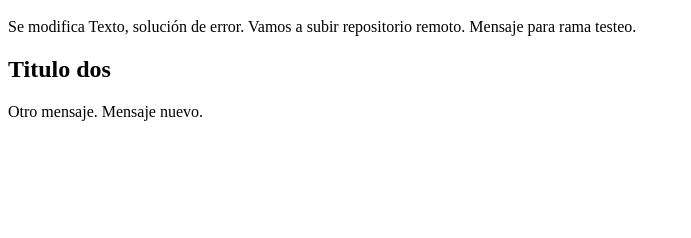
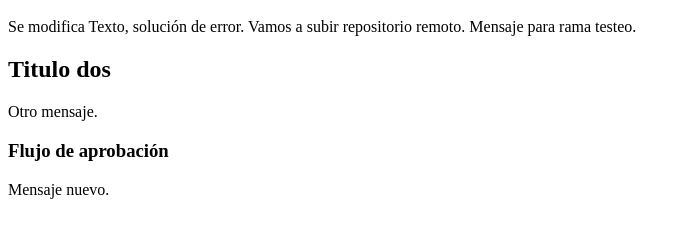
Before and after one commit to jesandova/GitFacilito, a plain HTML site: page index.htm in a window 1280 px wide. Shown: the part 48-286 px from the top of the page, without its empty margins (0-691 px from the left). Drawn offline with Linux system fonts and the light colour scheme.

Commit message:
Se agrega flujo de aprobación

```diff
--- a/index.htm
+++ b/index.htm
@@ -8,6 +8,7 @@
 		Mensaje para rama testeo.
 		<h2>Titulo dos</h2>
 		Otro mensaje.
+		<h3>Flujo de aprobación</h3>
 		Mensaje nuevo.
 	</body>
 </html>
```
